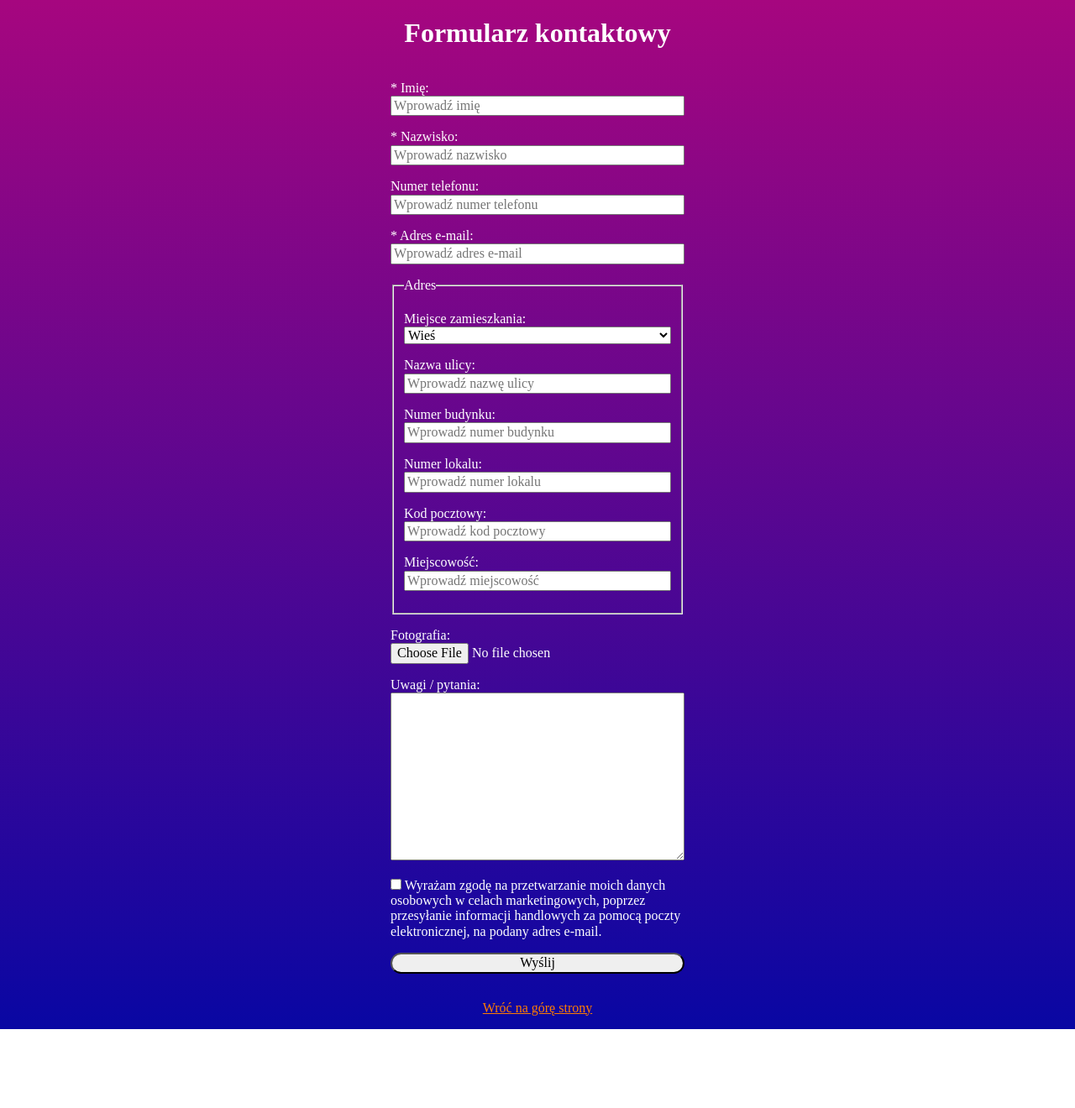
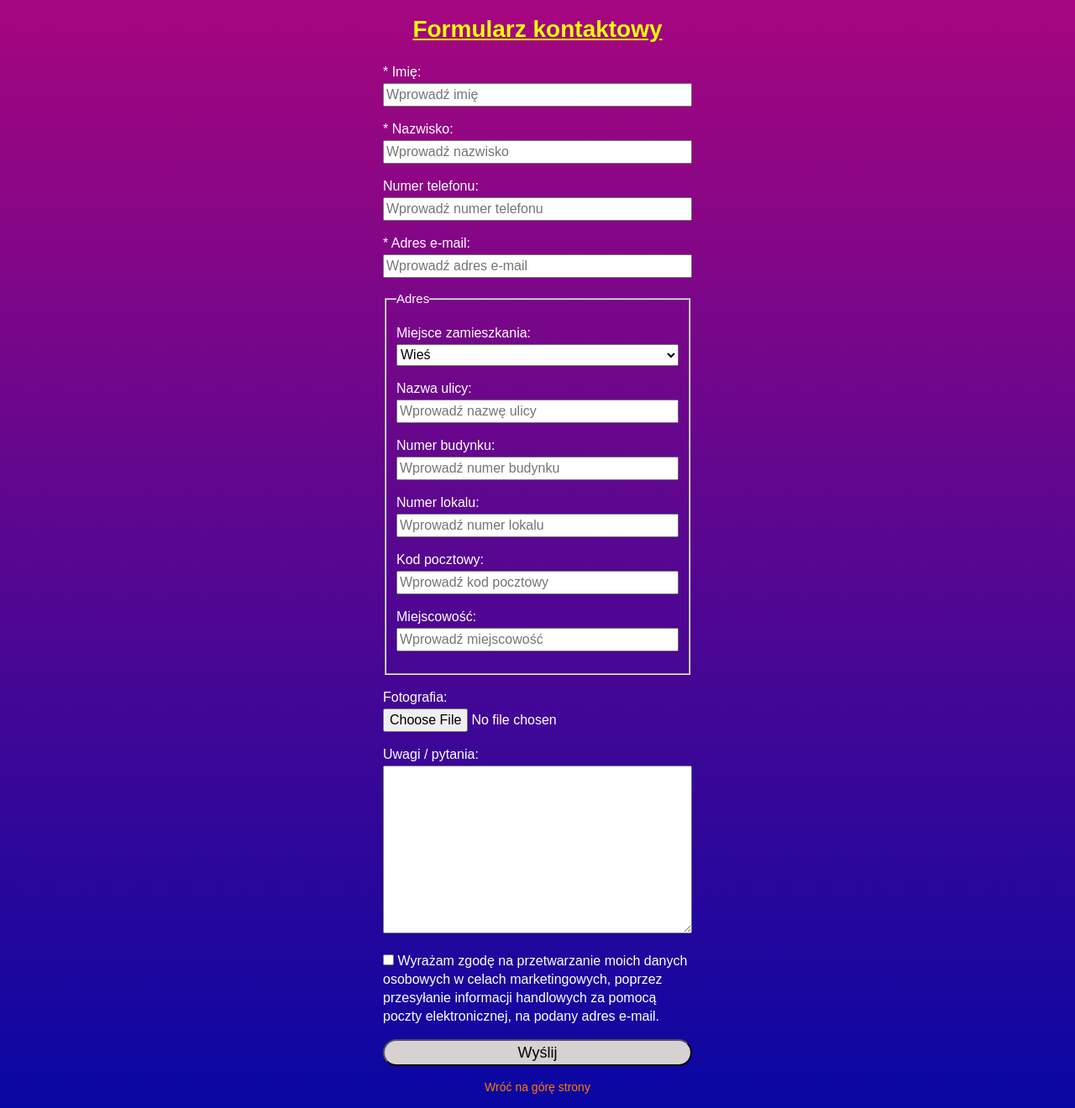
Before and after one commit to MPKonczal/form, a plain HTML site: page index.html in a window 1280 px wide. Shown: the whole page at 84% size. Before the commit the page ends 1226 px from the top, so only its background shows below. Drawn offline with Linux system fonts and the light colour scheme.

Commit message:
Added media queries (mobile-first)

```diff
--- a/index.html
+++ b/index.html
@@ -188,7 +188,7 @@
       </form>
 
       <footer class="footer">
-        <p>
+        <p class="footer__description">
           <a class="footer__link" href="#top">Wróć na górę strony</a>
         </p>
       </footer>
--- a/style.css
+++ b/style.css
@@ -16,6 +16,7 @@ body {
     rgba(166, 6, 127, 1) 100%
   );
   color: #fff;
+  font-family: Arial, Helvetica, sans-serif;
   display: flex;
   justify-content: center;
   align-items: center;
@@ -27,38 +28,77 @@ body {
   justify-content: center;
 }
 
+.footer__description {
+  margin: 0 0 16px;
+}
+
 .footer__link {
+  text-decoration: none;
   color: #ff7d00;
+  font-size: 14px;
 }
 
 .form {
-  width: 350px;
+  width: 100%;
+  padding: 0 16px;
 }
 
 .form__input {
   display: block;
   width: 100%;
+  font-size: 16px;
+  line-height: 22px;
+  margin-top: 2px;
 }
 
 .form__input--submit {
+  height: 32px;
+  font-size: 18px;
+  background: rgb(214, 210, 210);
   border-radius: 16px;
 }
 
 .form__label {
   display: block;
+  font-size: 16px;
+  line-height: 22px;
+}
+
+.form__legend {
+  font-size: 15px;
 }
 
 .form__select {
   display: block;
   width: 100%;
+  height: 26px;
+  font-size: 16px;
+  margin-top: 2px;
 }
 
 .form__textarea {
   width: 100%;
   height: 200px;
+  font-size: 16px;
+  line-height: 22px;
+  margin-top: 2px;
 }
 
 .main__header {
   display: flex;
   justify-content: center;
+  padding: 0 4px;
 }
+
+.main__heading {
+  text-decoration: underline;
+  color: #efff09;
+  font-size: 28px;
+  margin-bottom: 8px;
+}
+
+@media (min-width: 426px) {
+  .form {
+    width: 400px;
+  }
+}
```
